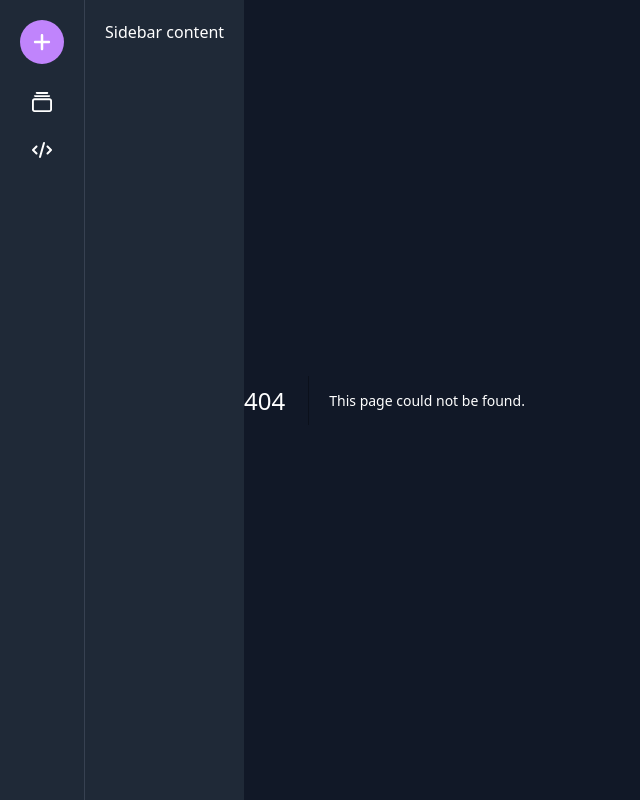
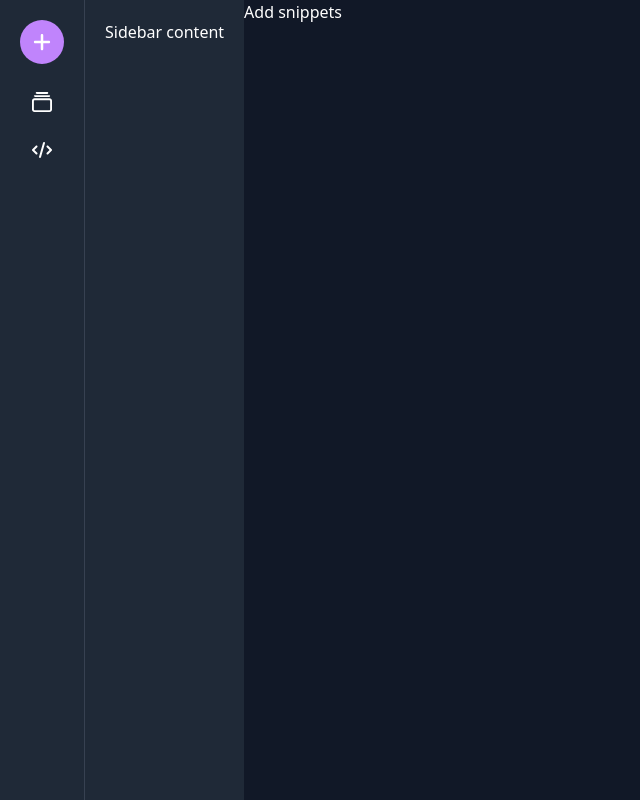
Before and after one commit to BrentWMiller/code-storage, a Next.js app: page /snippets/add in a window 1280 px wide. Before the commit this address had no page. Shown: the whole page, without its empty margins (0-640 px from the left). Built offline with nearby package versions, Linux system fonts and the light colour scheme.

Commit message:
🚧  Adds base routing

```diff
--- a/src/pages/snippets.tsx
+++ /dev/null
@@ -1,5 +0,0 @@
-function Snippets() {
-  return <section>Snippets</section>;
-}
-
-export default Snippets;
--- /dev/null
+++ b/src/pages/snippets/add.tsx
@@ -0,0 +1,5 @@
+function SnippetsAddPage() {
+  return <section>Add snippets</section>;
+}
+
+export default SnippetsAddPage;
--- /dev/null
+++ b/src/pages/snippets/index.tsx
@@ -0,0 +1,5 @@
+function SnippetsPage() {
+  return <section>Snippets</section>;
+}
+
+export default SnippetsPage;
```
